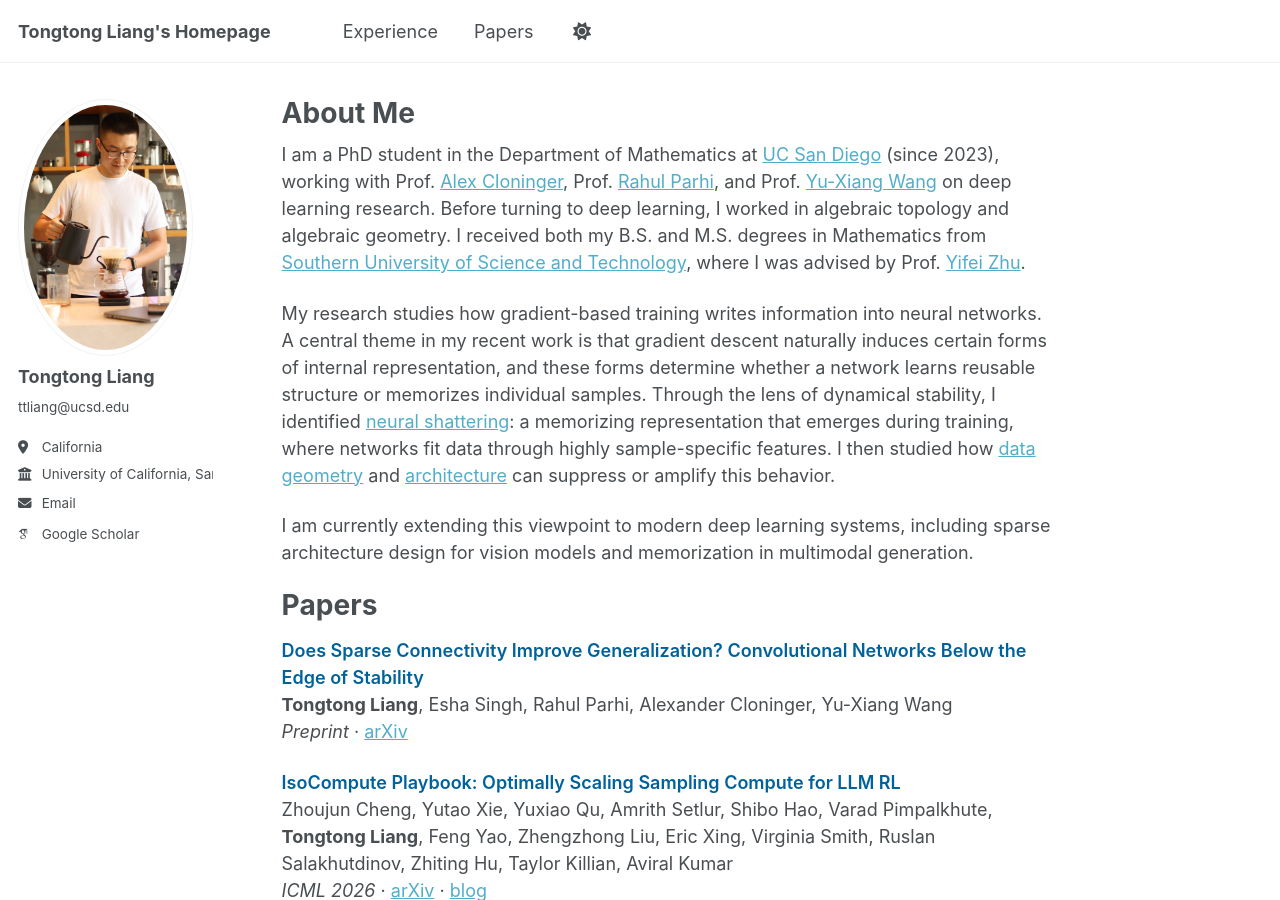
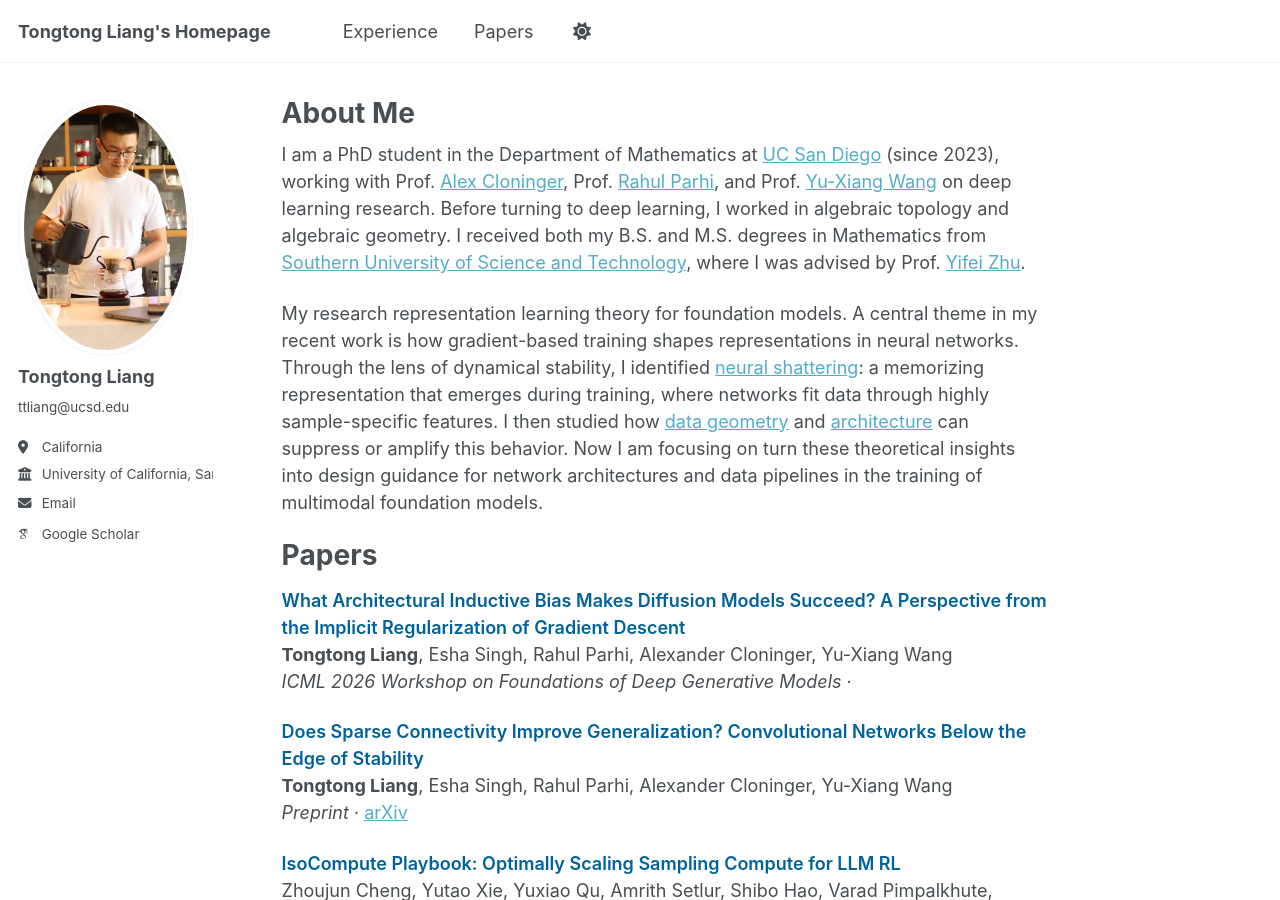
Before and after one commit to tongtongliang/tongtongliang.github.io, a Jekyll site: the page built from _pages/about.md, in a window 1280 px wide and 900 px high. Built offline with Jekyll 4.4.1, drawn with Linux system fonts in a browser that asks for light colours; some web fonts are replaced; a script that is not in the unit is left out.

Commit message:
Update about.md

```diff
--- a/_pages/about.md
+++ b/_pages/about.md
@@ -9,12 +9,19 @@ redirect_from:
 ---
 I am a PhD student in the Department of Mathematics at [UC San Diego](https://ucsd.edu/) (since 2023), working with Prof. [Alex Cloninger](https://sites.google.com/ucsd.edu/alexandercloninger/home), Prof. [Rahul Parhi](https://sparsity.ucsd.edu/rahul/), and Prof. [Yu-Xiang Wang](https://cseweb.ucsd.edu/~yuxiangw/) on deep learning research. Before turning to deep learning, I worked in algebraic topology and algebraic geometry. I received both my B.S. and M.S. degrees in Mathematics from [Southern University of Science and Technology](https://www.sustech.edu.cn/en/), where I was advised by Prof. [Yifei Zhu](https://yifeizhu.github.io/).
 
-My research studies how gradient-based training writes information into neural networks. A central theme in my recent work is that gradient descent naturally induces certain forms of internal representation, and these forms determine whether a network learns reusable structure or memorizes individual samples. Through the lens of dynamical stability, I identified [neural shattering](https://arxiv.org/abs/2506.20779): a memorizing representation that emerges during training, where networks fit data through highly sample-specific features. I then studied how [data geometry](https://arxiv.org/abs/2510.18120) and [architecture](https://arxiv.org/abs/2603.04807) can suppress or amplify this behavior.
+My research representation learning theory for foundation models.  A central theme in my recent work is how gradient-based training shapes representations in neural networks. Through the lens of dynamical stability, I identified [neural shattering](https://arxiv.org/abs/2506.20779): a memorizing representation that emerges during training, where networks fit data through highly sample-specific features. I then studied how [data geometry](https://arxiv.org/abs/2510.18120) and [architecture](https://arxiv.org/abs/2603.04807) can suppress or amplify this behavior. Now I am focusing on turn these theoretical insights into design guidance for network architectures and data pipelines in the training of multimodal foundation models.
 
-I am currently extending this viewpoint to modern deep learning systems, including sparse architecture design for vision models and memorization in multimodal generation.
+
 
 Papers
 ======
+<span style="color:#00629B; font-weight:600;">
+What Architectural Inductive Bias Makes Diffusion Models Succeed? A Perspective from the Implicit Regularization of Gradient Descent
+</span>
+**Tongtong Liang**, Esha Singh, Rahul Parhi, Alexander Cloninger, Yu-Xiang Wang
+*ICML 2026 Workshop on Foundations of Deep Generative Models* ·
+<span style="color:#00629B; font-weight:600;">
+
 <span style="color:#00629B; font-weight:600;">
 Does Sparse Connectivity Improve Generalization? Convolutional Networks Below the Edge of Stability
 </span>
```
